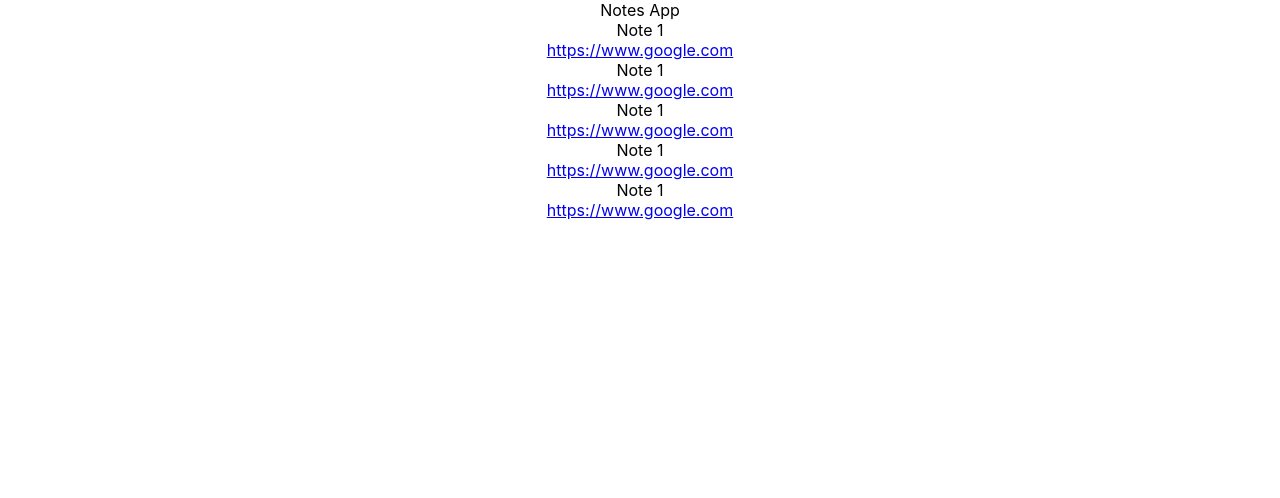
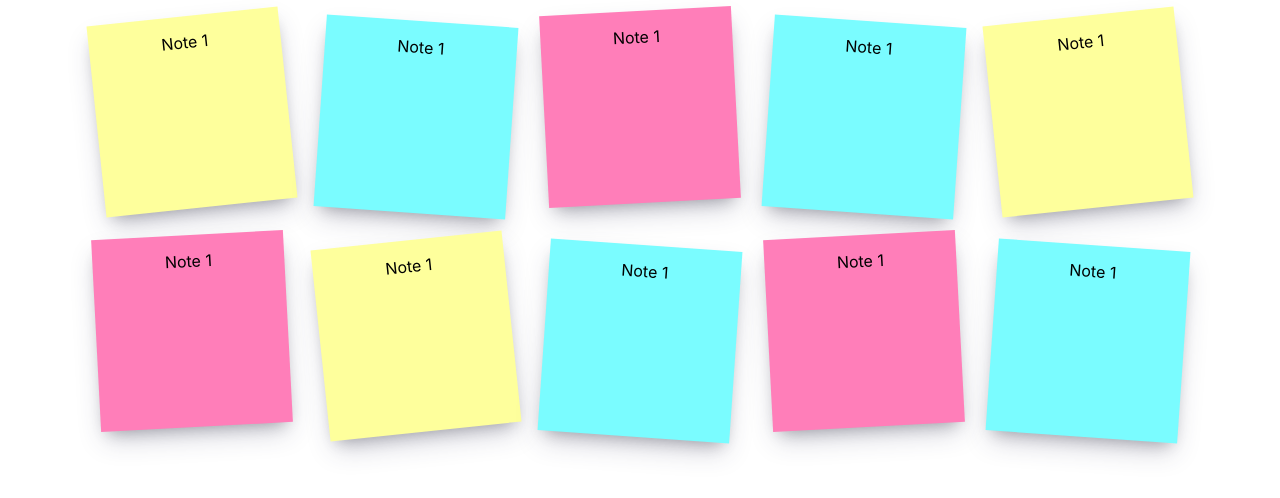
Before and after one commit to iv4nst/mern-course-notes-app-frontend, a React (Create React App) app: page / in a window 1280 px wide. Shown: the top 498 px of the page. Built offline with nearby package versions, Linux system fonts and the light colour scheme.

Commit message:
add styles to notes and app

```diff
--- a/src/App.css
+++ b/src/App.css
@@ -1,3 +1,9 @@
 .App {
-  text-align: center;
+    text-align: center;
 }
+
+.notes-list {
+    display: flex;
+    flex-wrap: wrap;
+    justify-content: center;
+}
--- a/src/App.tsx
+++ b/src/App.tsx
@@ -26,7 +26,6 @@
 
     return (
         <div className="App">
-            <div>Notes App</div>
             <div className="notes-list">
                 {notesList.map((noteItem, index) => {
                     return <Note note={noteItem} key={index} />
--- a/src/DUMMY_NOTES.ts
+++ b/src/DUMMY_NOTES.ts
@@ -6,6 +6,11 @@
     { text: 'Note 1', link: 'https://www.google.com' },
     { text: 'Note 1', link: 'https://www.google.com' },
     { text: 'Note 1', link: 'https://www.google.com' },
+    { text: 'Note 1', link: 'https://www.google.com' },
+    { text: 'Note 1', link: 'https://www.google.com' },
+    { text: 'Note 1', link: 'https://www.google.com' },
+    { text: 'Note 1', link: 'https://www.google.com' },
+    { text: 'Note 1', link: 'https://www.google.com' },
 ]
 
 export default DUMMY_NOTES
--- a/src/components/Note/Note.css
+++ b/src/components/Note/Note.css
@@ -0,0 +1,60 @@
+.note {
+    position: relative;
+
+    background-color: #feff9c;
+    color: rgb(0, 0, 0);
+
+    height: 10em;
+    width: 10em;
+    margin: 1em;
+    padding: 1em;
+
+    text-decoration: none;
+
+    display: flex;
+    flex-direction: column;
+
+    /* rotate the note element */
+    transform: rotate(-6deg);
+
+    z-index: 1;
+
+    transition: all ease 0.3s;
+
+    box-shadow: rgba(50, 50, 93, 0.25) 0px 13px 27px -5px,
+        rgba(0, 0, 0, 0.3) 0px 8px 16px -8px;
+}
+
+/* every even child (2, 4, 6...) */
+.note:nth-child(even) {
+    transform: rotate(4deg);
+
+    position: relative; /* give it some spacing based on relative positioning */
+    top: 5px;
+
+    background-color: #7afcff;
+}
+/* every third-numbered child (3, 6, 9...) */
+.note:nth-child(3n) {
+    transform: rotate(-3deg);
+
+    position: relative; /* give it some spacing based on relative positioning */
+    top: -5px;
+
+    background-color: #ff7eb9;
+}
+
+.note:hover {
+    transform: scale(1.5);
+    z-index: 5;
+
+    box-shadow: rgba(0, 0, 0, 0.56) 0px 22px 70px 4px;
+}
+
+.note__text {
+    flex: 1; /* takes maximum space until we have something left */
+}
+
+.note__link {
+    display: none;
+}
```
